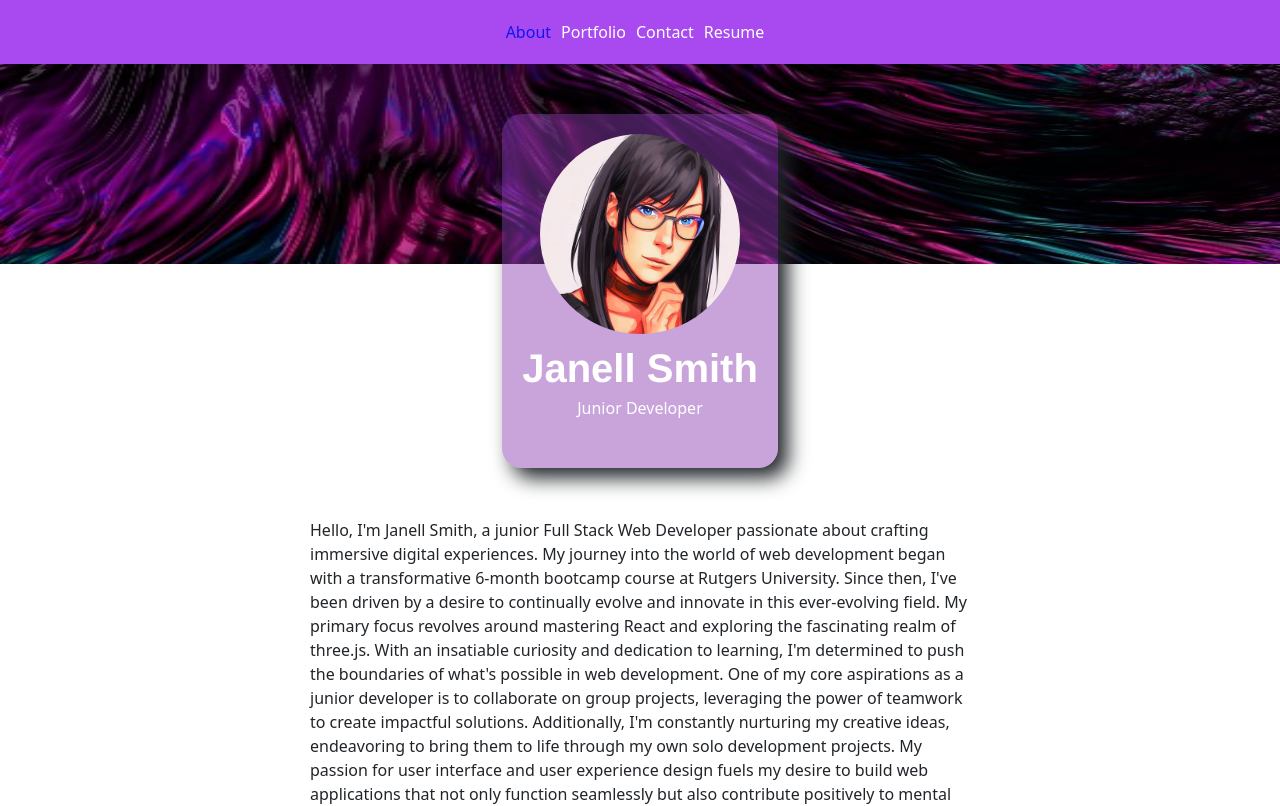
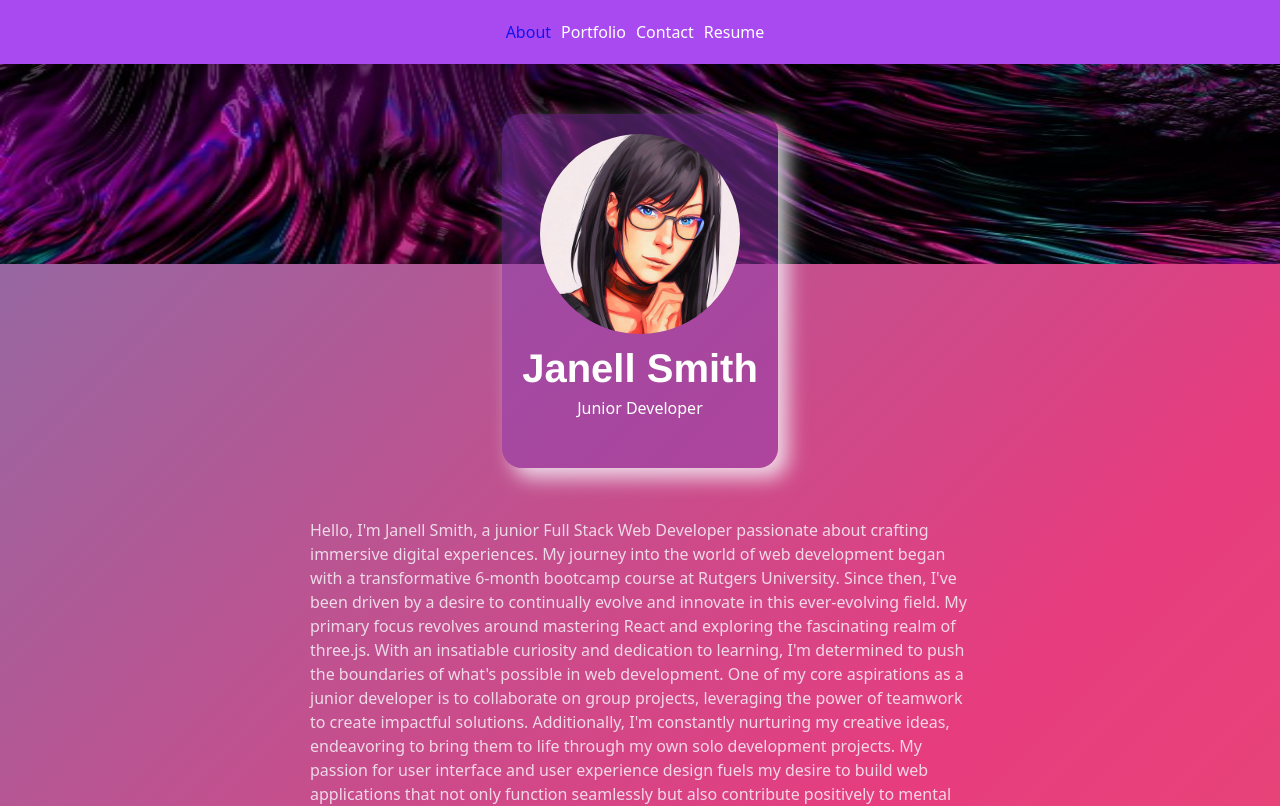
Before and after one commit to jellobear27/react-portfolio, a React (Vite) app: page / in a window 1280 px wide. Shown: the top 806 px of the page. Built offline with nearby package versions, Linux system fonts and the light colour scheme.

Commit message:
css changes

```diff
--- a/src/App.css
+++ b/src/App.css
@@ -1,3 +1,21 @@
+#root {
+  color: #f6f3f8d7;
+  background: linear-gradient(-45deg, #ee7752, #e73c7e, #23a6d5, #23d5ab);
+  background-size: 400% 400%;
+  animation: gradient 20s ease infinite;
+}
+
+@keyframes gradient {
+  0% {
+    background-position: 0% 50%;
+  }
+  50% {
+    background-position: 100% 50%;
+  }
+  100% {
+    background-position: 0% 50%;
+  }
+}
 
 /*Styles for the navigation bar*/
 .navigation-bar {
@@ -7,7 +25,7 @@
   display: flex;
   justify-content: center;
 }
-/*Styles for active links, setting their color to red*/
+/*Styles for active links, setting their color to blue*/
 .active-link {
   color: #1215ef !important;
 }
@@ -38,7 +56,6 @@
 
 .avatar-img {
   display: flex;
-  /* height: 195px; */
   width: 100%;
   max-width: 200px;
   border-radius: 50%;
@@ -78,7 +95,6 @@
   text-align: center;
   box-shadow: 10px 10px 20px;
   margin-top: -150px;
-  /* min-width: 400px; */
 }
 
 .card-container {
@@ -192,7 +208,7 @@
   border-radius: 4px;
   transition-duration: 0.4s;
 }
-.send-button{
+.send-button {
   display: flex;
 }
 /* Styling for the custom send message button when hovered over */
@@ -237,7 +253,7 @@
   display: inline-block;
   font-size: 16px;
   margin-right: 20px;
-  margin-bottom: 20px;
+  margin-bottom: 300px;
 }
 
 footer a:hover {
@@ -336,7 +352,7 @@
   .resumeButton {
     margin-bottom: 20px;
   }
-   .custom-send-message-button {
+  .custom-send-message-button {
     margin: 10px auto;
   }
 }
--- a/src/components/ProjectRow.jsx
+++ b/src/components/ProjectRow.jsx
@@ -8,8 +8,9 @@
       <img style={{ maxWidth: "250px" }} src={imgSrc} alt={text} className="project-image"/>
       <div className="overlay-text">{videoLabel}</div>
       </div>
+      {deployed ? <a className="depButton myBtn" href={deployed}>Deployed</a> : null}
       {gitHub ?  <a className="gitButton myBtn" href={gitHub}>GitHub</a> : null}
-      {deployed ? <a className="depButton myBtn" href={deployed}>Deployed</a> : null}
+
 
     </div>
   );
--- a/src/components/ProjectRows.jsx
+++ b/src/components/ProjectRows.jsx
@@ -10,7 +10,6 @@
         gitHub={"https://github.com/jellobear27/quiz-app"}
         deployed={"https://quiz.com"}
         videoLabel={"Quiz-App"} // Add videoLabel prop for Quiz-App
-
       />
       <ProjectRow
         imgSrc={"./assets/weather.png"}
@@ -27,19 +26,20 @@
         videoLabel={"PWA-App-JATE"}
       />
       <ProjectRow
+        imgSrc={"./assets/wakeup.jpg"}
+        text={"wake-up"}
+        gitHub={"https://github.com/crissyg923/wake-up-and-dream"}
+        deployed={"https://crissyg923.github.io/wake-up-and-dream/"}
+        videoLabel={"First-Group-Project"}
+      />
+      <ProjectRow
         imgSrc={"./assets/svglogomaker.png"}
         text={"svg-logo-maker"}
         gitHub={"https://github.com/jellobear27/svg-logo-maker"}
         deployed={""}
         videoLabel={"SVG-logo-maker"}
       />
-      <ProjectRow
-        imgSrc={"./assets/wakeup.jpg"}
-        text={"wake-up"}
-        gitHub={"https://github.com/crissyg923/wake-up-and-dream"}
-        deployed={"https://crissyg923.github.io/wake-up-and-dream/"}
-        videoLabel={"First-Group-Project"}
-      />
+
       <ProjectRow
         imgSrc={"./assets/readme.png"}
         text={"readme-generator"}
```
